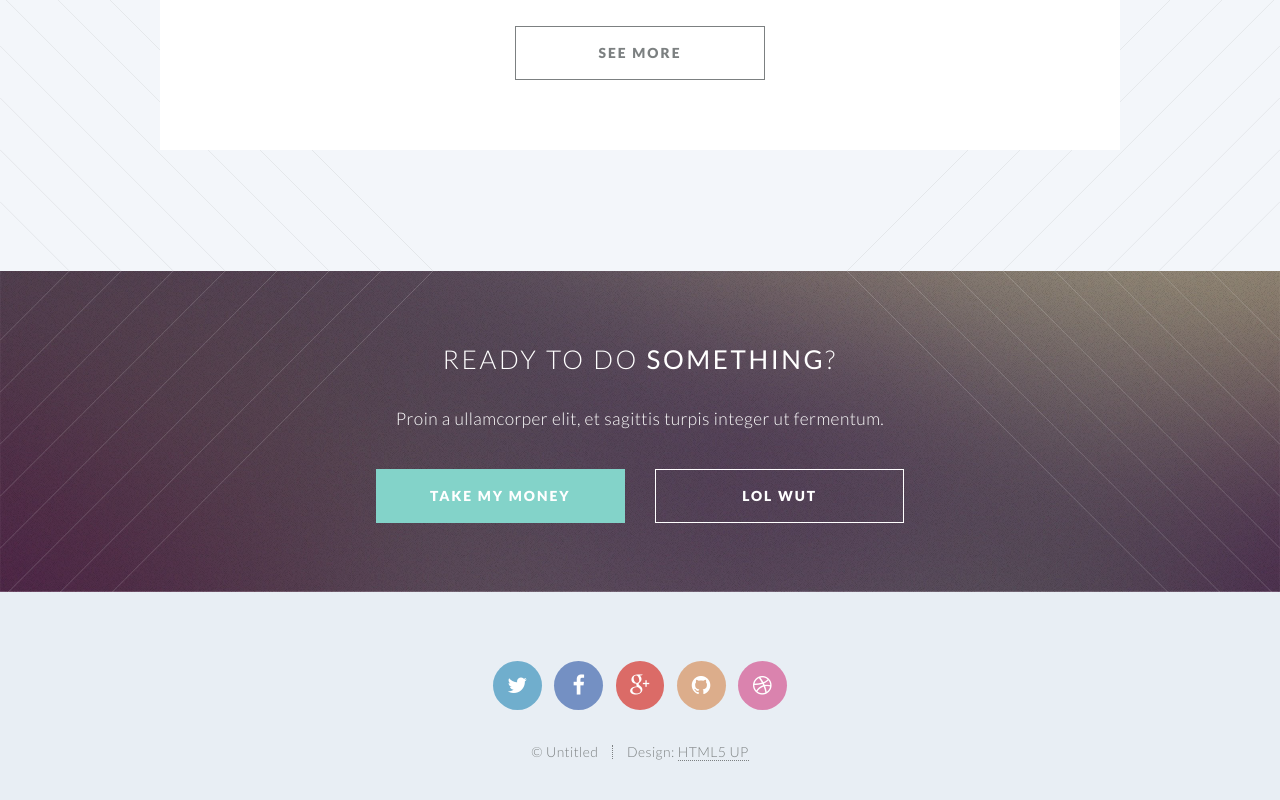
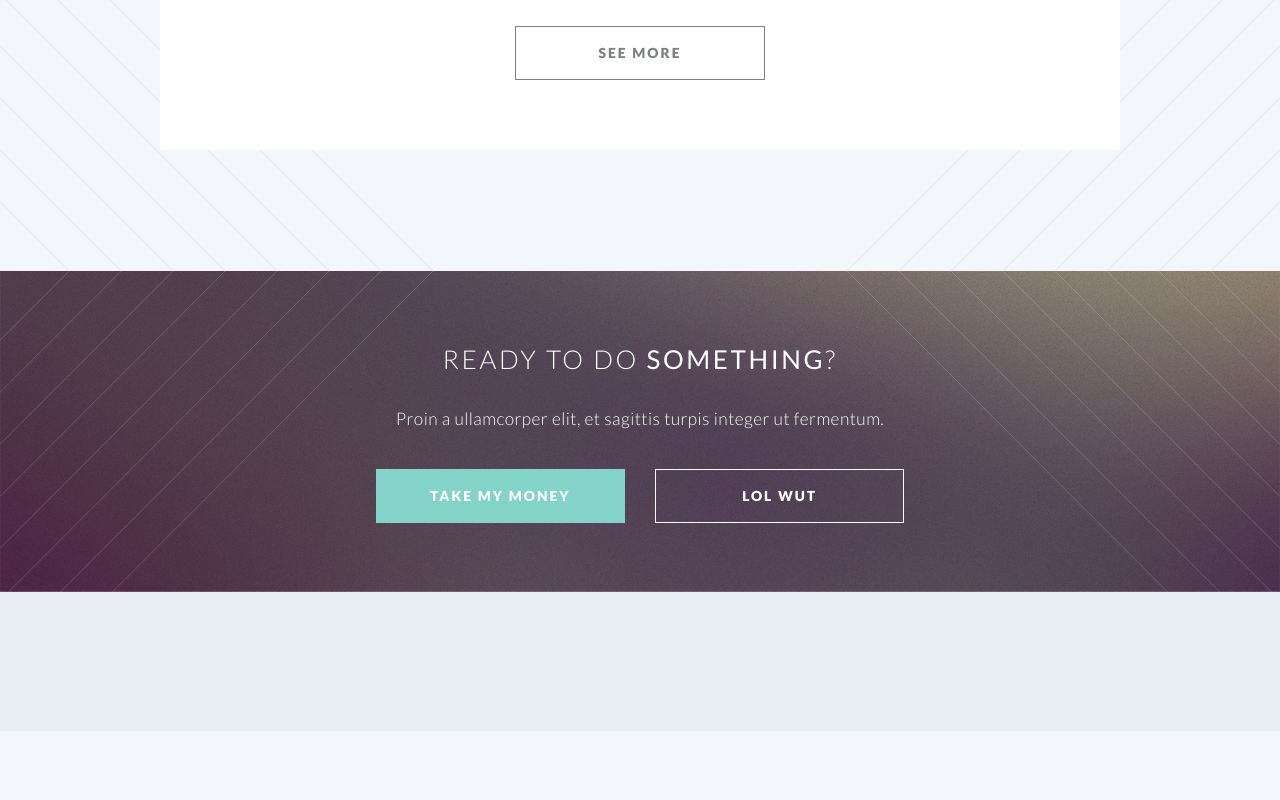
Before and after one commit to Firebird1029/WaterCost, a plain HTML site: page index.html in a window 1280 px wide. Shown: the part 3088-3888 px from the top of the page. After the commit the page ends 3819 px from the top, so only its background shows below. Drawn offline with Linux system fonts and the light colour scheme.

Commit message:
4
for hayden

```diff
--- a/index.html
+++ b/index.html
@@ -250,17 +250,17 @@
 			<!-- Footer -->
 				<footer id="footer">
 
-					<ul class="icons">
+					<!-- <ul class="icons">
 						<li><a href="#" class="icon circle fa-twitter"><span class="label">Twitter</span></a></li>
 						<li><a href="#" class="icon circle fa-facebook"><span class="label">Facebook</span></a></li>
 						<li><a href="#" class="icon circle fa-google-plus"><span class="label">Google+</span></a></li>
 						<li><a href="#" class="icon circle fa-github"><span class="label">Github</span></a></li>
 						<li><a href="#" class="icon circle fa-dribbble"><span class="label">Dribbble</span></a></li>
-					</ul>
+					</ul> -->
 
-					<ul class="copyright">
+					<!-- <ul class="copyright">
 						<li>&copy; Untitled</li><li>Design: <a href="http://html5up.net">HTML5 UP</a></li>
-					</ul>
+					</ul> -->
 
 				</footer>
 
```
